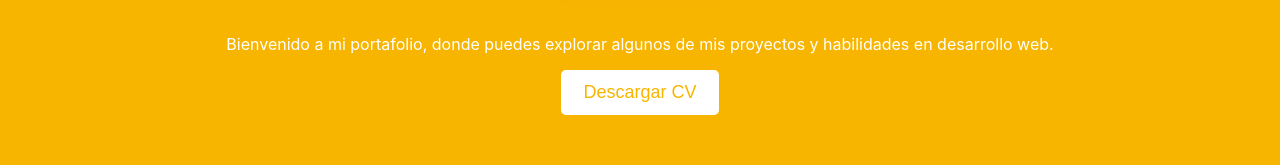
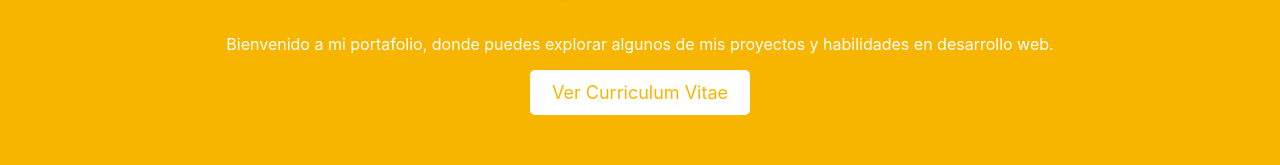
Before and after one commit to FranSanabri/Cv-tactualizado, a React (Create React App) app: page / in a window 1280 px wide. Shown: the part 544-709 px from the top of the page. Built offline with nearby package versions, Linux system fonts and the light colour scheme.

Commit message:
Cv-actualizado-casi-terminado

```diff
--- a/src/components/Home/Home.css
+++ b/src/components/Home/Home.css
@@ -56,6 +56,7 @@
     border: 2px solid #fff;
     padding: 10px 20px;
     font-size: 18px;
+    text-decoration: none;
     border-radius: 5px;
     cursor: pointer;
     transition: background-color 0.3s, color 0.3s, border-color 0.3s;
--- a/src/components/Home/Home.jsx
+++ b/src/components/Home/Home.jsx
@@ -18,7 +18,14 @@ const Home = () => {
       <p className="portfolio-description">
         Bienvenido a mi portafolio, donde puedes explorar algunos de mis proyectos y habilidades en desarrollo web.
       </p>
-      <button className="download-button">Descargar CV</button>
+      <a
+        href="https://www.canva.com/design/DAFpkd6w18Y/tb_YKT2yXkO_yksGuXkqWg/view?utm_content=DAFpkd6w18Y&utm_campaign=share_your_design&utm_medium=link&utm_source=shareyourdesignpanel"
+        target="_blank"
+        download="Francisco_Sanabria_CV.pdf"
+        className="download-button"
+      >
+        Ver Curriculum Vitae
+      </a>
     </section>
   );
 };
```
